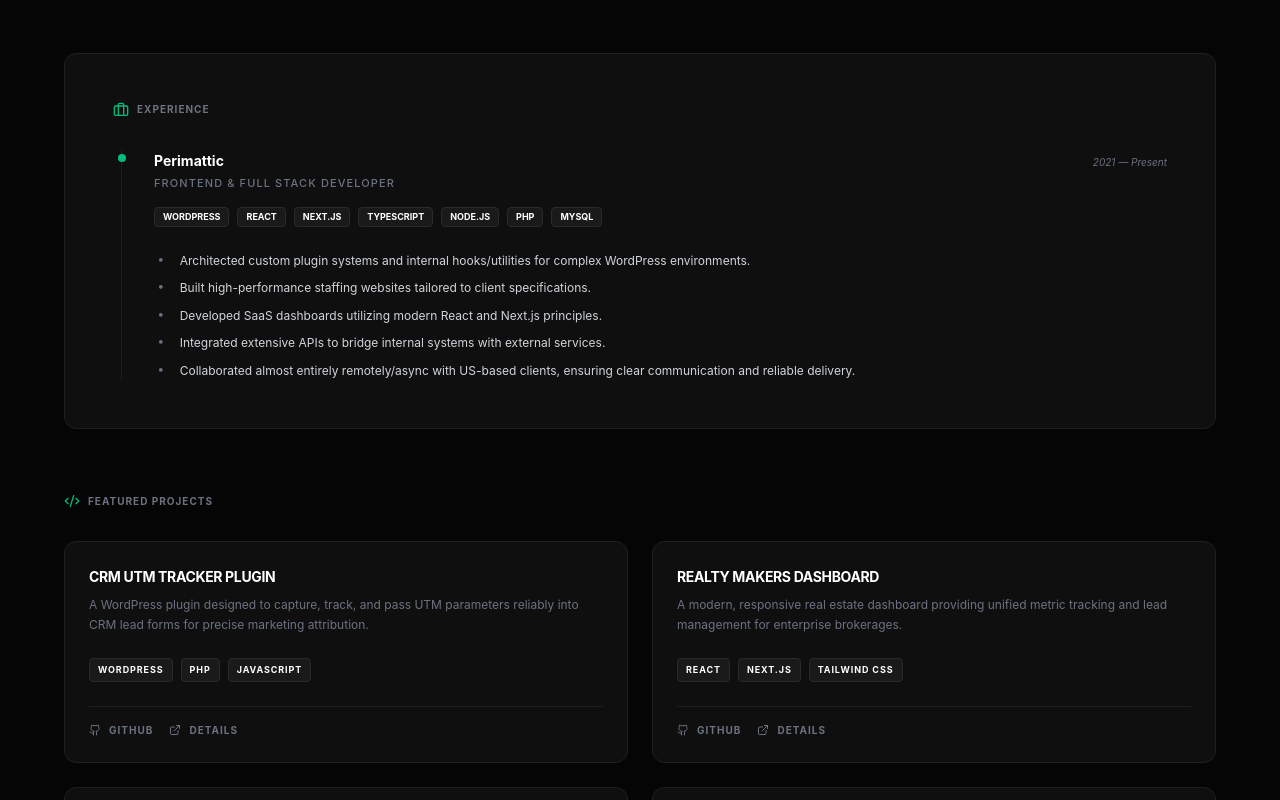
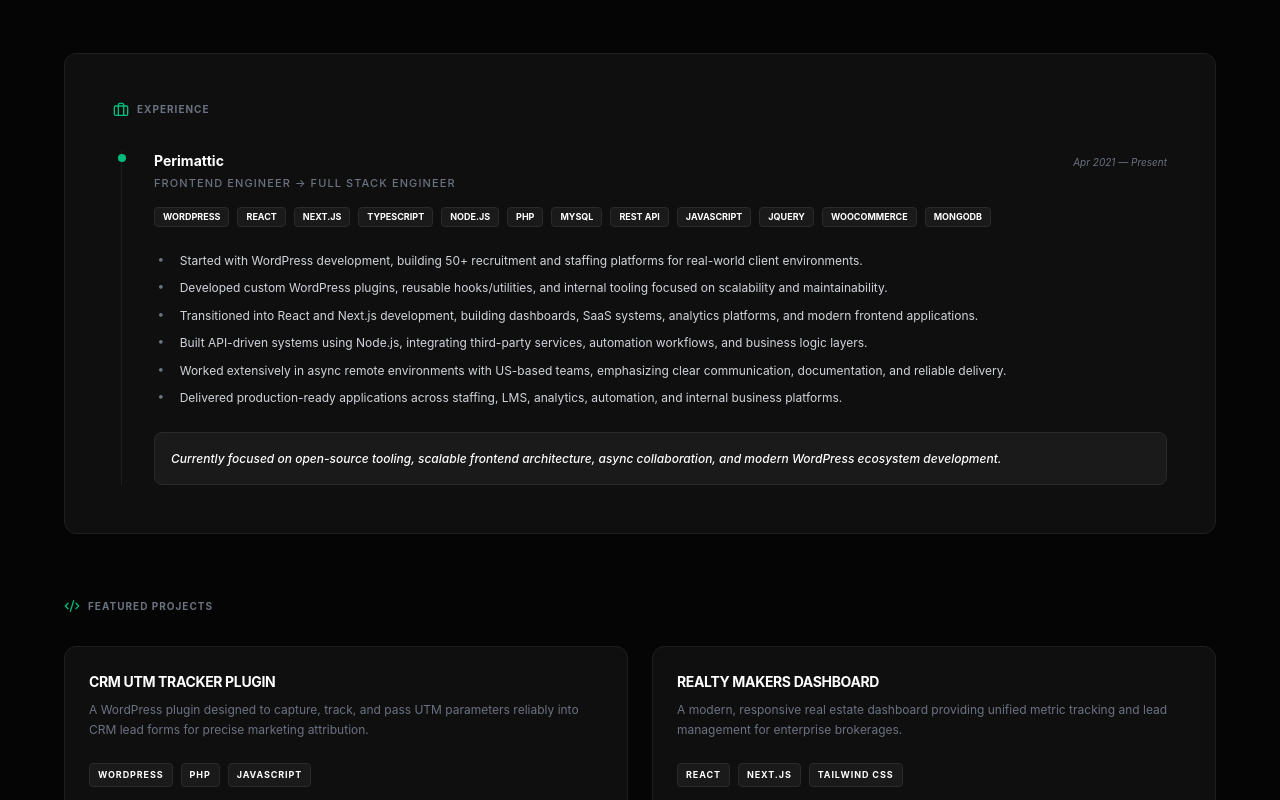
Before and after one commit to KunalPareek21/kunal-pareek-portfolio, a Next.js app: page / in a window 1280 px wide. Shown: the part 2000-2800 px from the top of the page. Built offline with nearby package versions, Linux system fonts and the light colour scheme; no server answers.

Commit message:
chore: update experience section content and timeline

```diff
--- a/components/sections/Experience.tsx
+++ b/components/sections/Experience.tsx
@@ -21,9 +21,9 @@
             <div className="flex flex-col md:flex-row md:items-baseline justify-between mb-4">
               <div>
                 <p className="text-[14px] font-bold mb-1" style={{ color: 'var(--text-primary)' }}>Perimattic</p>
-                <p className="text-[11px] uppercase tracking-widest font-medium" style={{ color: 'var(--text-muted)' }}>Frontend &amp; Full Stack Developer</p>
+                <p className="text-[11px] uppercase tracking-widest font-medium" style={{ color: 'var(--text-muted)' }}>Frontend Engineer → Full Stack Engineer</p>
               </div>
-              <p className="text-[10px] italic mt-2 md:mt-0" style={{ color: 'var(--text-muted)' }}>2021 — Present</p>
+              <p className="text-[10px] italic mt-2 md:mt-0" style={{ color: 'var(--text-muted)' }}>Apr 2021 — Present</p>
             </div>
 
             <div className="mb-6 flex flex-wrap gap-2">
@@ -34,7 +34,7 @@
               ))}
             </div>
 
-            <ul className="space-y-2">
+            <ul className="space-y-2 mb-6">
               {experienceHighlights.map((highlight) => (
                 <li key={highlight} className="text-[12px] flex items-start gap-3" style={{ color: 'var(--text-secondary)' }}>
                   <span className="mt-[2px] leading-none px-1 font-bold" style={{ color: 'var(--text-muted)' }}>•</span>
@@ -42,6 +42,10 @@
                 </li>
               ))}
             </ul>
+
+            <div className="text-[12px] font-medium leading-relaxed p-4 rounded-lg border italic" style={{ color: 'var(--text-primary)', backgroundColor: 'var(--card-secondary)', borderColor: 'var(--border-hover)' }}>
+              Currently focused on open-source tooling, scalable frontend architecture, async collaboration, and modern WordPress ecosystem development.
+            </div>
           </div>
         </div>
       </FadeIn>
--- a/lib/data/portfolio.ts
+++ b/lib/data/portfolio.ts
@@ -64,11 +64,12 @@
 ] as const;
 
 export const experienceHighlights = [
-  "Architected custom plugin systems and internal hooks/utilities for complex WordPress environments.",
-  "Built high-performance staffing websites tailored to client specifications.",
-  "Developed SaaS dashboards utilizing modern React and Next.js principles.",
-  "Integrated extensive APIs to bridge internal systems with external services.",
-  "Collaborated almost entirely remotely/async with US-based clients, ensuring clear communication and reliable delivery.",
+  "Started with WordPress development, building 50+ recruitment and staffing platforms for real-world client environments.",
+  "Developed custom WordPress plugins, reusable hooks/utilities, and internal tooling focused on scalability and maintainability.",
+  "Transitioned into React and Next.js development, building dashboards, SaaS systems, analytics platforms, and modern frontend applications.",
+  "Built API-driven systems using Node.js, integrating third-party services, automation workflows, and business logic layers.",
+  "Worked extensively in async remote environments with US-based teams, emphasizing clear communication, documentation, and reliable delivery.",
+  "Delivered production-ready applications across staffing, LMS, analytics, automation, and internal business platforms.",
 ] as const;
 
 export const experienceTech = [
@@ -79,6 +80,11 @@
   "Node.js",
   "PHP",
   "MySQL",
+  "REST API",
+  "JavaScript",
+  "jQuery",
+  "WooCommerce",
+  "MongoDB",
 ] as const;
 
 export const projects = [
```
